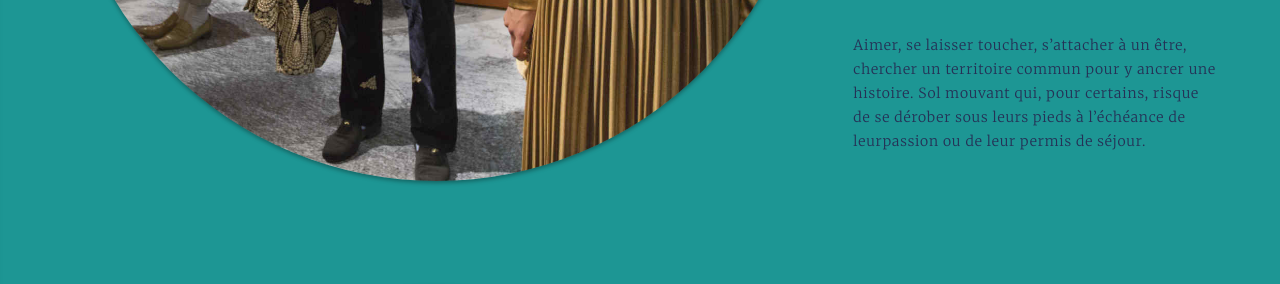
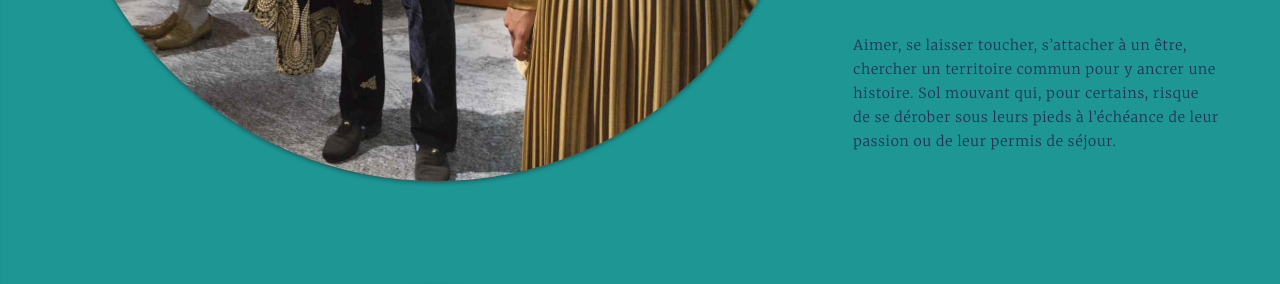
Before and after one commit to mikro-kit/mikro-kit.github.io, a Jekyll site: the page built from _fr/index.md, in a window 1280 px wide and 900 px high, scrolled down 2451 px. Shown: the part 224-508 px from the top of the window. Built offline with Jekyll 4.4.1, drawn with Linux system fonts in a browser that asks for light colours.

Commit message:
Update amour.md

```diff
--- a/_projects/fr/amour.md
+++ b/_projects/fr/amour.md
@@ -9,7 +9,7 @@ year: 2017
 location: Théâtre de Vidy, Lausanne
 ---
 
-Aimer, se laisser toucher, s’attacher à un être, chercher un territoire commun pour y ancrer une histoire. Sol mouvant qui, pour certains, risque de se dérober sous leurs pieds à l’échéance de leurpassion ou de leur permis de séjour.
+Aimer, se laisser toucher, s’attacher à un être, chercher un territoire commun pour y ancrer une histoire. Sol mouvant qui, pour certains, risque de se dérober sous leurs pieds à l’échéance de leur passion ou de leur permis de séjour.
 
 **Amour/Luxe** plonge le spectateur dans le vif de l’amour, auquel tous aspirent, et de la loi, à laquelle nul n’échappe. Que sommes-nous prêts à tenter pour mener l’existence dont nous rêvons ? Pour vivre auprès de la personne de notre choix ? Qui est compétent pour juger de la sincérité des sentiments ?
 Sous l’effet d’une politique migratoire de plus en plus restrictive, les officiers d’état civil sont aujourd’hui tenus, en Suisse, de vérifier les motivations des fiancés. Suspectant le partenaire non
```
